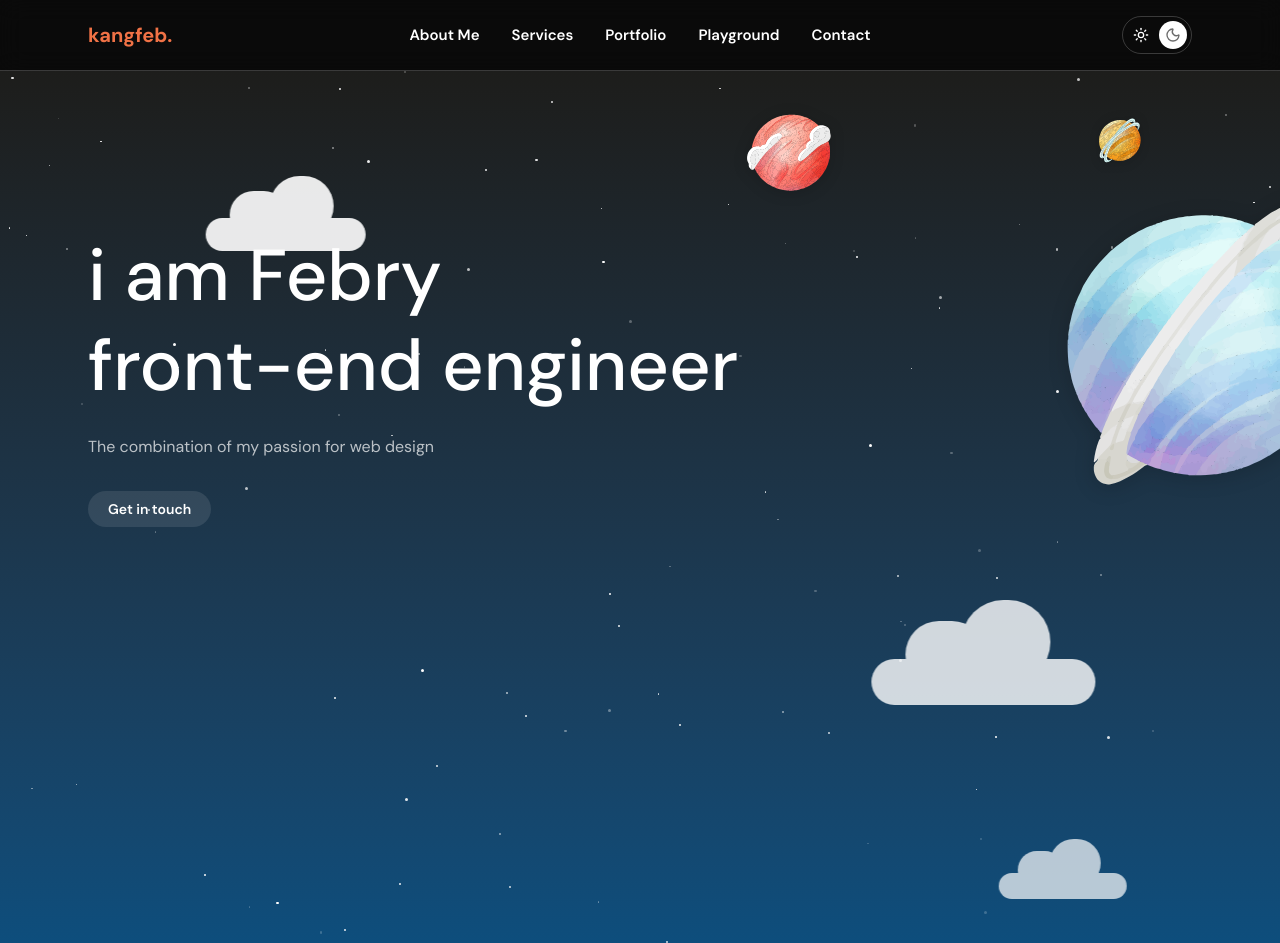
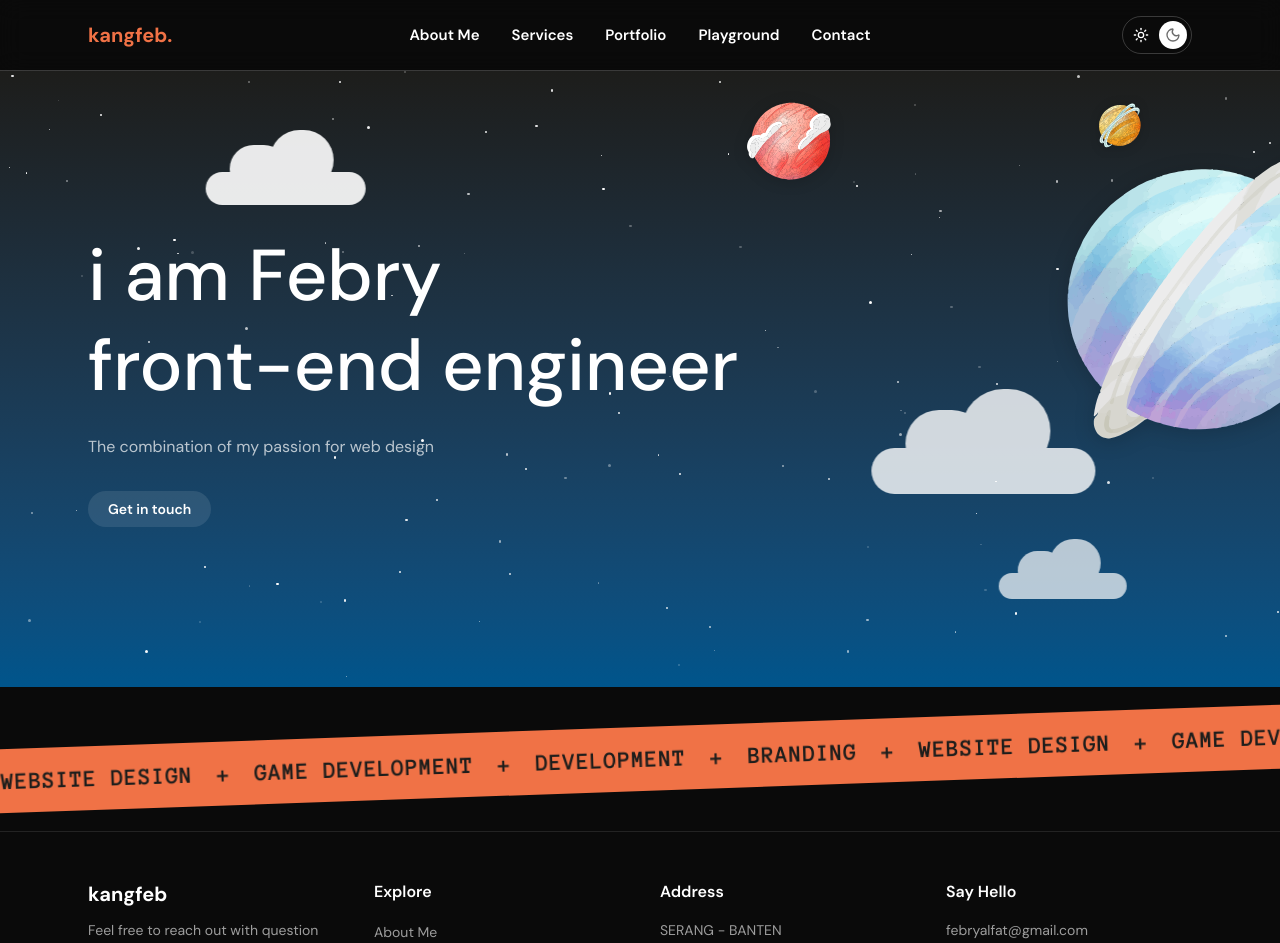
Before and after one commit to alfatfebry/fa-portfolio, a Next.js app: page / in a window 1280 px wide. Shown: the top 943 px of the page. Built offline with nearby package versions, Linux system fonts and the light colour scheme.

Commit message:
feat: add orange marquee section at home

```diff
--- a/src/app/globals.css
+++ b/src/app/globals.css
@@ -61,6 +61,19 @@ body {
 }
 
 
+.marquee-track {
+  animation: marquee 30s linear infinite;
+}
+
+@keyframes marquee {
+  from {
+    transform: translateX(0);
+  }
+  to {
+    transform: translateX(-50%);
+  }
+}
+
 /* @media (prefers-reduced-motion: reduce) {
   .star {
     animation: none;
--- a/src/app/page.tsx
+++ b/src/app/page.tsx
@@ -1,9 +1,11 @@
 import Hero from '@/features/home/components/Hero';
+import Marquee from '@/features/home/components/Marquee';
 
 export default function Home() {
   return (
     <main>
       <Hero />
+      <Marquee />
     </main>
   );
 }
--- a/src/features/home/components/Hero.tsx
+++ b/src/features/home/components/Hero.tsx
@@ -5,7 +5,7 @@ import Planets from './Planets';
 
 export default function Hero() {
   return (
-    <section className='h-[1000px] relative overflow-hidden bg-linear-to-b from-scene-top to-scene-bottom'>
+    <section className='relative overflow-hidden bg-linear-to-b from-scene-top to-scene-bottom'>
       {/* Stars Component */}
       <Stars />
       {/* Planet Component */}
--- /dev/null
+++ b/src/features/home/components/Marquee.tsx
@@ -0,0 +1,31 @@
+const Items = ['Development', 'Branding', 'Website design', 'Game Development'];
+
+const sequence = [...Items, ...Items];
+
+export default function Marquee() {
+  return (
+    <div className='relative overflow-hidden py-10'>
+      <div className='ml-[-5%] w-[110%] -rotate-2 bg-accent py-4 text-scene-top'>
+        <div className='marquee-track flex w-max'>
+          {[0, 1].map((copy) => (
+            <div
+              key={copy}
+              aria-hidden={copy === 1}
+              className='flex shrink-0 items-center'
+            >
+              {sequence.map((items, i) => (
+                <div
+                  key={`${copy}-${i}`}
+                  className='flex items-center font-mono text-lg font-bold uppercase tracking-wide md:text-2xl'
+                >
+                  <span className='px-6'>{items}</span>
+                  <span aria-hidden='true'>+</span>
+                </div>
+              ))}
+            </div>
+          ))}
+        </div>
+      </div>
+    </div>
+  );
+}
```
